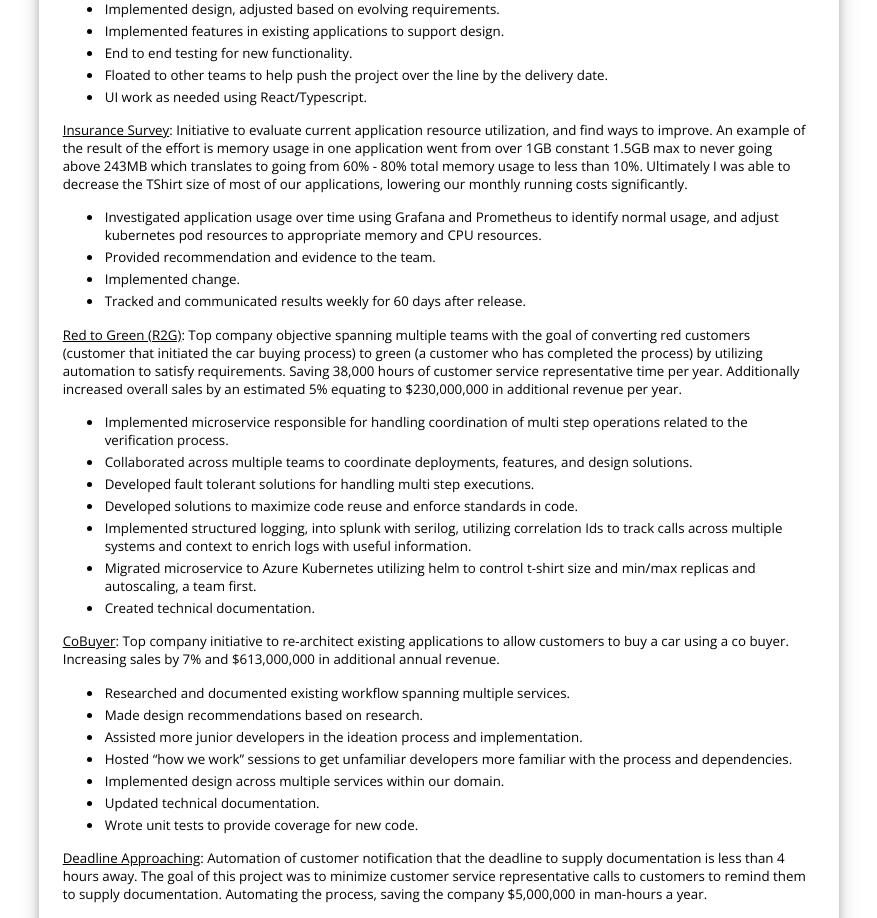
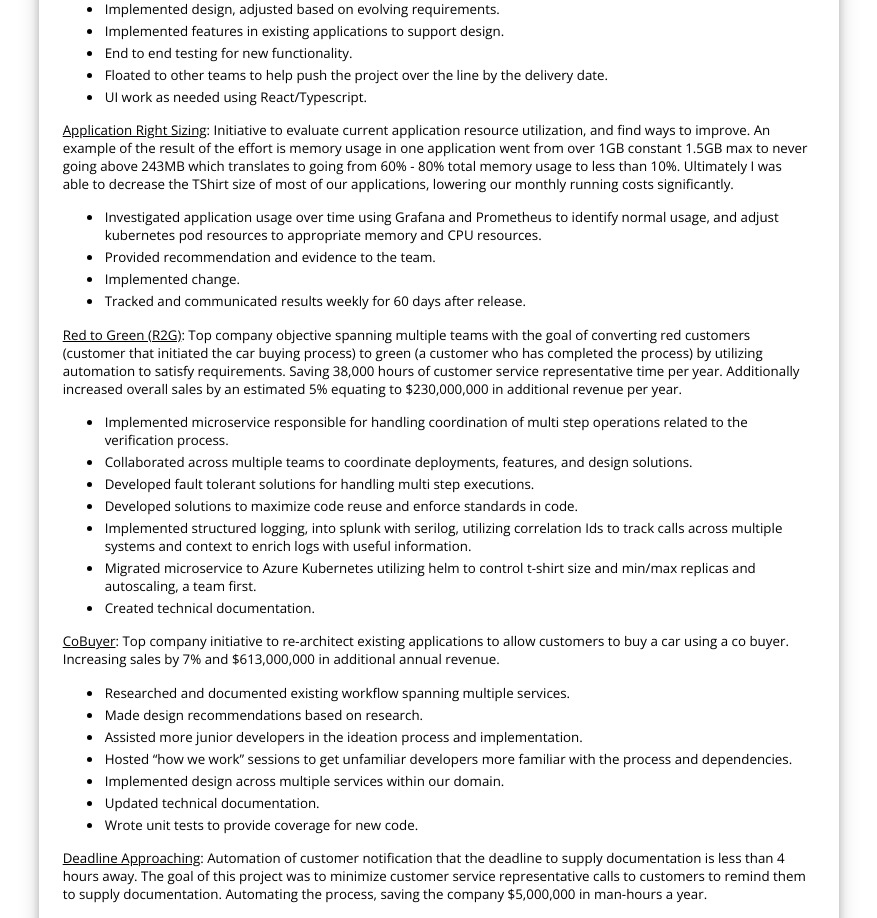
Before and after one commit to wbratz/williambratzdotcom, a Next.js app: page /resume in a window 1280 px wide. Shown: the part 980-1898 px from the top of the page, without its empty margins (201-1078 px from the left). Built offline with nearby package versions, Linux system fonts and the light colour scheme.

Commit message:
updates resume typo

```diff
--- a/pages/resume.tsx
+++ b/pages/resume.tsx
@@ -88,7 +88,7 @@ export default function Resume() {
               </li>
             </ul>
             <p>
-              <u>Insurance Survey</u>: Initiative to evaluate current application resource utilization,
+              <u>Application Right Sizing</u>: Initiative to evaluate current application resource utilization,
               and find ways to improve. An example of the result of the effort is memory usage in one
               application went from over 1GB constant 1.5GB max to never going above 243MB which
               translates to going from 60% - 80% total memory usage to less than 10%.
```
